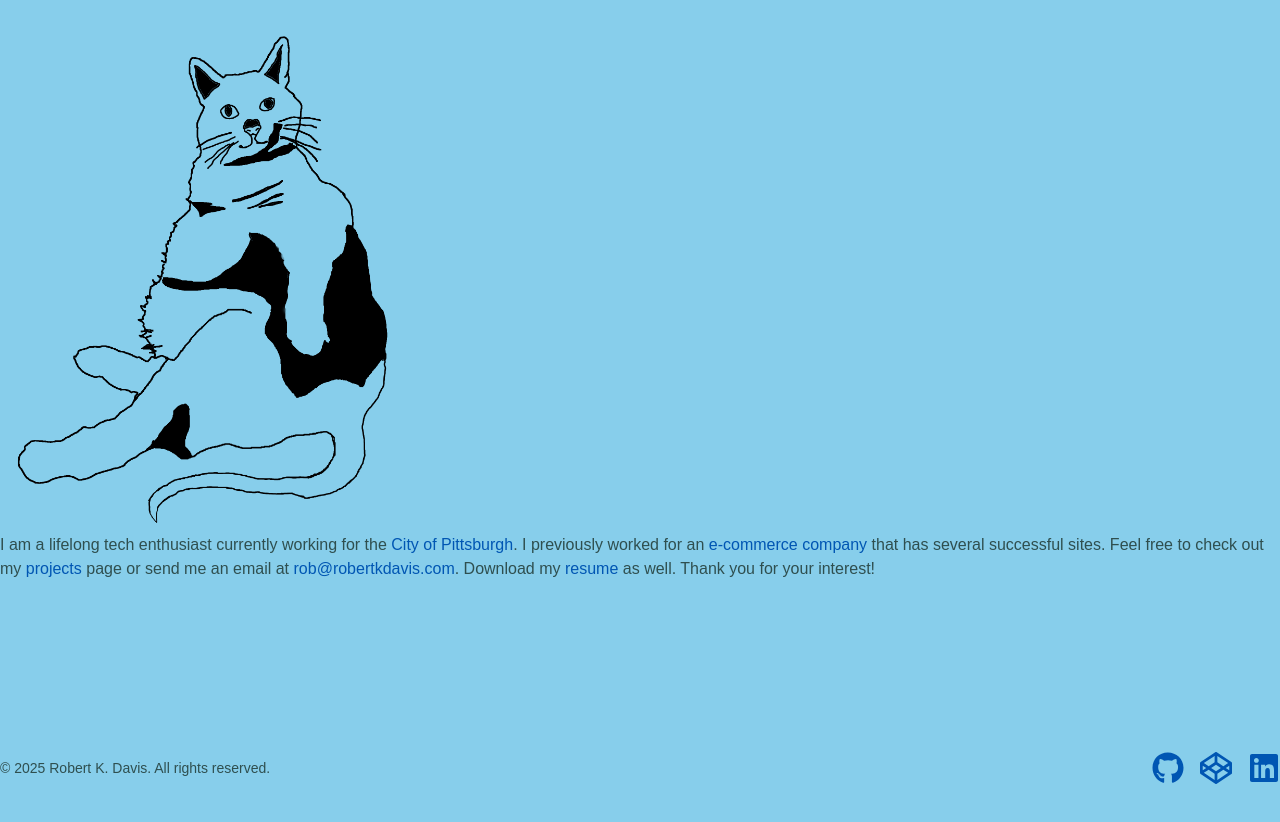
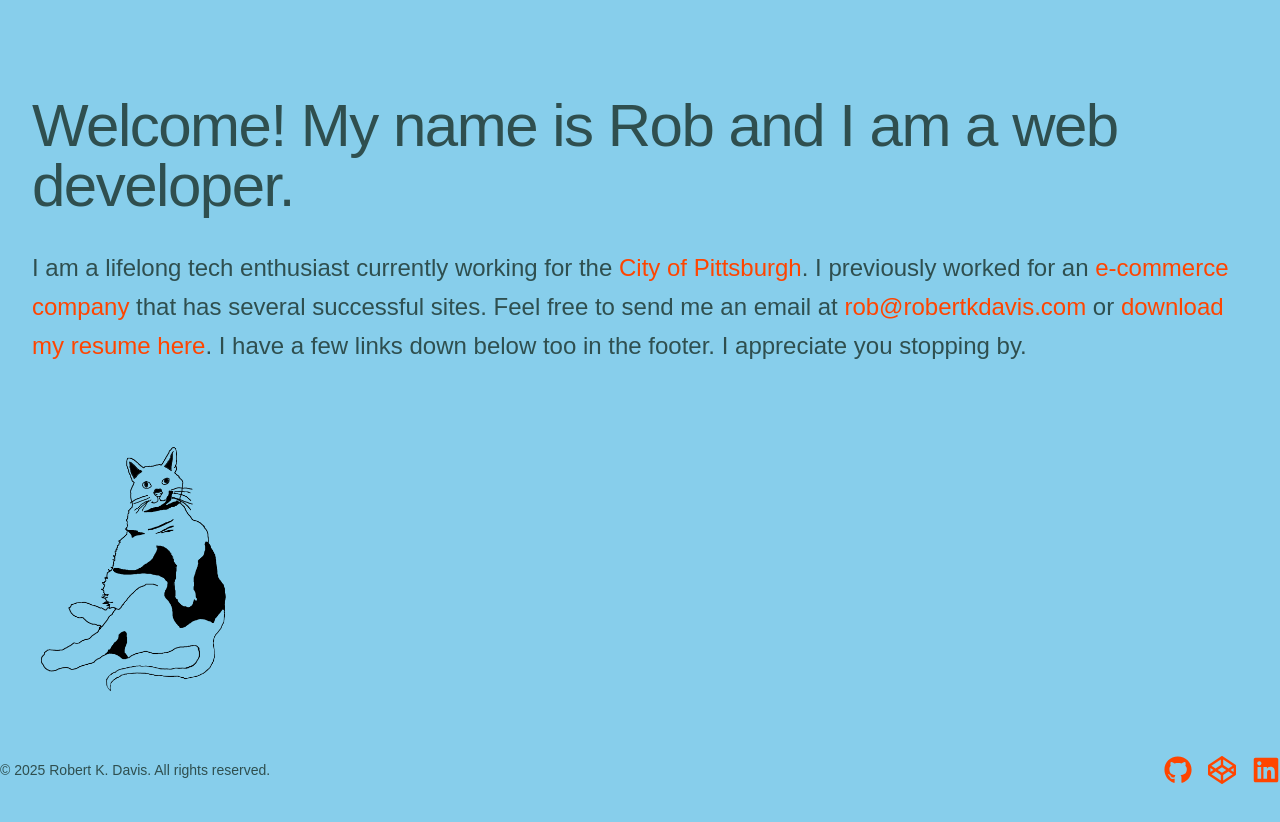
Before and after one commit to rkd412/my-portfolio-redux, a Next.js app: page / in a window 1280 px wide. Shown: the top 822 px of the page. Built offline with nearby package versions, Linux system fonts and the light colour scheme.

Commit message:
Page is coming together. Adding styling and mroe content as well as some organization and functionality.

```diff
--- a/app/globals.css
+++ b/app/globals.css
@@ -3,18 +3,18 @@
 @tailwind utilities;
 
 :root {
-  --background: #87ceeb; /* Light sky blue */
-  --foreground: #2f4f4f; /* Dark slate gray */
-  --link-color: #0056b3; /* Deep blue */
-  --link-hover: #ff4500; /* Vivid orange-red */
+  --background: #87ceeb;
+  --foreground: #2f4f4f;
+  --link-hover: #0056b3;
+  --link-color: #ff4500;
 }
 
 @media (prefers-color-scheme: dark) {
   :root {
-    --background: #001f3d; /* Deep navy blue */
-    --foreground: #f0f0f0; /* Light gray */
-    --link-color: #4ea8de; /* Sky blue */
-    --link-hover: #ffcc00; /* Bright gold */
+    --background: #001f3d;
+    --foreground: #f0f0f0;
+    --link-hover: #4ea8de;
+    --link-color: #ffcc00;
   }
 }
 
@@ -24,24 +24,24 @@ body {
   font-family: Arial, Helvetica, sans-serif;
 }
 
-/* Light mode links */
+footer {
+  color: var(--foreground);
+  background: var(--background);
+  font-family: Arial, Helvetica, sans-serif;
+}
+
+/* Link styling */
 a {
   color: var(--link-color);
   text-decoration: none;
-  transition: color 0.2s ease-in-out;
+  transition: color 0.3s ease;
 }
 
 a:hover {
   color: var(--link-hover);
+  text-decoration: underline;
 }
 
-/* Dark mode links*/
-@media (prefers-color-scheme: dark) {
-  a {
-    color: var(--link-color);
-  }
-
-  a:hover {
-    color: var(--link-hover);
-  }
+a:focus {
+  outline: none;
 }
--- a/app/layout.tsx
+++ b/app/layout.tsx
@@ -13,7 +13,7 @@ const geistMono = Geist_Mono({
 });
 
 export const metadata: Metadata = {
-  title: "Welcome! Thanks for being here.",
+  title: "Home - Robert K. Davis",
   description: "Personal and professional page for Pittsburgh based Web Developer Robert K. Davis.",
 };
 
--- /dev/null
+++ b/app/not-found.tsx
@@ -0,0 +1,8 @@
+export default function Custom404() {
+  return (
+    <h1 className="mt-24 mb-4 text-4xl font-bold leading-none tracking-tight md:text-5xl lg:text-6xl">
+      Hey! You're not suppose to be here. That's alright though. <a href="/">Here, let's
+      head back home</a>.
+    </h1>
+  );
+}
--- a/components/footer.tsx
+++ b/components/footer.tsx
@@ -14,27 +14,24 @@ export default function Footer() {
             href="https://github.com/rkd412"
             target="_blank"
             rel="noopener noreferrer"
-            className="hover:text-gray-400"
           >
-            <FaGithub size={32} />
+            <FaGithub size={28} />
           </a>
 
           <a
             href="https://codepen.io/rkd412"
             target="_blank"
             rel="noopener noreferrer"
-            className="hover:text-gray-400"
           >
-            <FaCodepen size={32} />
+            <FaCodepen size={28} />
           </a>
 
           <a
             href="https://linkedin.com/in/robert-davis-b72893217"
             target="_blank"
             rel="noopener noreferrer"
-            className="hover:text-gray-400"
           >
-            <FaLinkedin size={32} />
+            <FaLinkedin size={28} />
           </a>
         </div>
       </div>
--- a/components/main.tsx
+++ b/components/main.tsx
@@ -1,46 +1,11 @@
+import Text from "./text";
 import Zara from "./zara";
 
 export default function Main() {
   return (
-    <main className="min-h-screen">
-      <Zara />
-      <p>
-        I am a lifelong tech enthusiast currently working for the{" "}
-        <a
-          aria-label="City of Pittsburgh"
-          href="https://pittsburghpa.gov/"
-          target="_blank"
-          rel="noopener noreferrer"
-        >
-          City of Pittsburgh
-        </a>
-        . I previously worked for an{" "}
-        <a
-          aria-label="Online Stores, LLC"
-          href="https://www.onlinestores.com/"
-          target="_blank"
-          rel="noopener noreferrer"
-        >
-          e-commerce company
-        </a>{" "}
-        that has several successful sites. Feel free to check out my{" "}
-        <a aria-label="Project Section" href="/projects">
-          projects
-        </a>{" "}
-        page or send me an email at{" "}
-        <a aria-label="my email address" href="mailto:rob@robertkdavis.com">
-          rob@robertkdavis.com
-        </a>
-        . Download my{" "}
-        <a
-          target="_blank"
-          download=""
-          href="/static/media/Robert-Davis-Resume.539d8b5f.pdf"
-        >
-          resume
-        </a>{" "}
-        as well. Thank you for your interest!
-      </p>
+    <main className="min-h-screen placeholder:text-justify m-4 p-4">
+        <Text />
+        <Zara />
     </main>
   );
 }
--- /dev/null
+++ b/components/text.tsx
@@ -0,0 +1,39 @@
+export default function Text() {
+  return (
+    <div className=" mt-16 mb-16">
+      <h1 className="mb-8 text-4xl leading-none tracking-tight md:text-5xl lg:text-6xl">
+        Welcome! My name is Rob and I am a web developer.
+      </h1>
+      <p className="text-2xl leading-relaxed">
+        I am a lifelong tech enthusiast currently working for the{" "}
+        <a
+          aria-label="City of Pittsburgh"
+          href="https://pittsburghpa.gov/"
+          target="_blank"
+          rel="noopener noreferrer"
+        >
+          City of Pittsburgh
+        </a>
+        . I previously worked for an{" "}
+        <a
+          aria-label="Online Stores, LLC"
+          href="https://www.onlinestores.com/"
+          target="_blank"
+          rel="noopener noreferrer"
+        >
+          e-commerce company
+        </a>{" "}
+        that has several successful sites. Feel free to send me an email at{" "}
+        <a aria-label="my email address" href="mailto:rob@robertkdavis.com">
+          rob@robertkdavis.com
+        </a>{" "}
+        or{" "}
+        <a href="/resume.pdf" download="resume">
+          download my resume here
+        </a>
+        . I have a few links down below too in the footer. I appreciate you
+        stopping by.
+      </p>
+    </div>
+  );
+}
--- a/components/zara.tsx
+++ b/components/zara.tsx
@@ -1,6 +1,6 @@
 "use client";
 
-import { useState } from "react";
+import { useState, useEffect } from "react";
 import Image from "next/image";
 
 export default function Zara() {
@@ -11,16 +11,21 @@ export default function Zara() {
     setTimeout(() => setSrc("/zara.webp"), 500); // Revert to original after 500ms
   };
 
+  // Trigger the animation once on page load
+  useEffect(() => {
+    setSrc("/zara-wink.webp"); // Change to wink image
+    setTimeout(() => setSrc("/zara.webp"), 500); // Revert after 500ms
+  }, []); // Empty dependency array ensures this runs only once on mount
+
   return (
-    <div onClick={handleClick} className="cursor-pointer">
-      <Image
-        className="dark:invert placeholder:duration-300"
-        src={src}
-        alt="Das My Cat"
-        width={400}
-        height={400}
-        priority
-      />
-    </div>
+    <Image
+      className="dark:invert placeholder:duration-300 cursor-pointer"
+      src={src}
+      alt="My cat Zarathustra Davis"
+      width={200}
+      height={200}
+      priority
+      onClick={handleClick}
+    />
   );
 }
```
Also changed, not shown: 1 other file (tests, documents, lock files or other folders).
